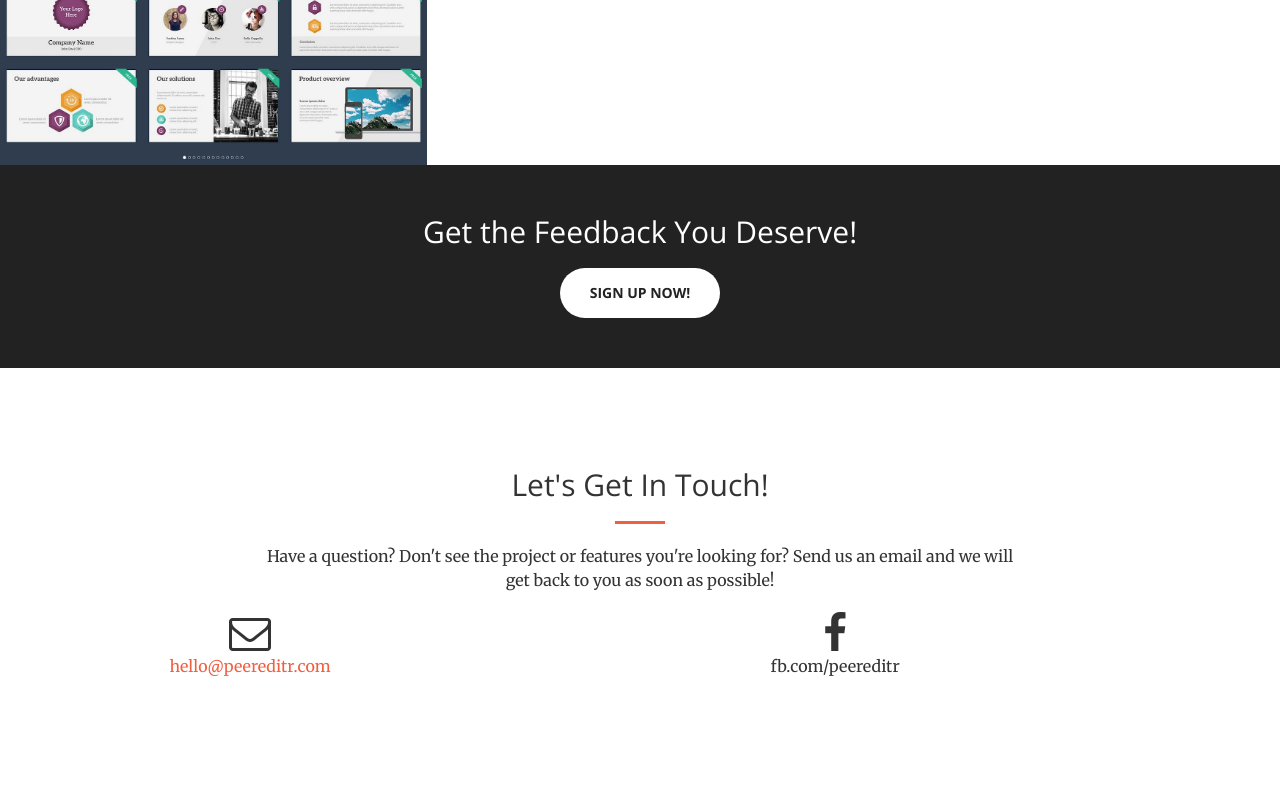
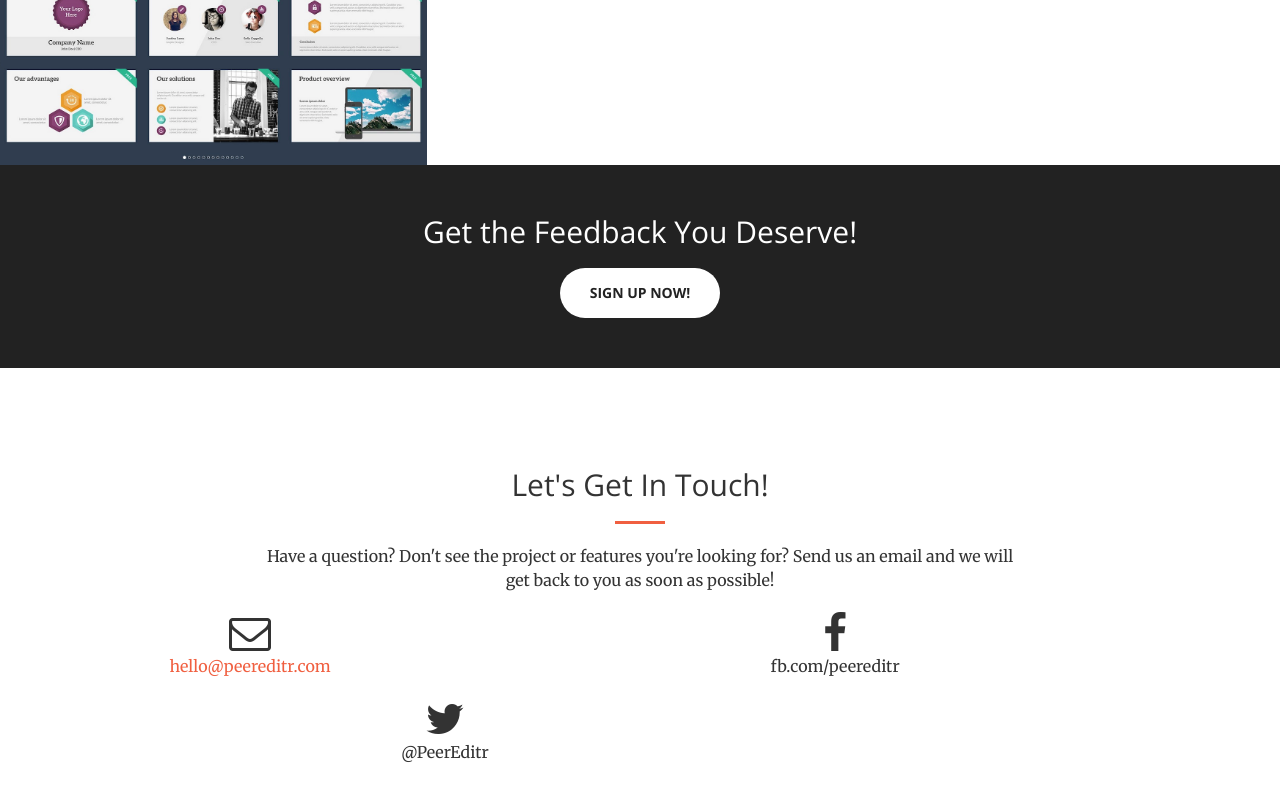
Before and after one commit to andrewztan/peereditr_homepage, a plain HTML site: page index.html in a window 1280 px wide. Shown: the part 2199-2999 px from the top of the page. Drawn offline with nearby package versions, Linux system fonts and the light colour scheme.

Commit message:
Update index.html

```diff
--- a/index.html
+++ b/index.html
@@ -262,6 +262,10 @@
                     <i class="fa fa-facebook fa-3x wow bounceIn"></i>
                     <p>fb.com/peereditr</p>
                 </div>
+                <div class="col-lg-4 col-lg-offset-2 text-center">
+                    <i class="fa fa-twitter fa-3x wow bounceIn"></i>
+                    <p>@PeerEditr</p>
+                </div>
             </div>
         </div>
     </section>
```
